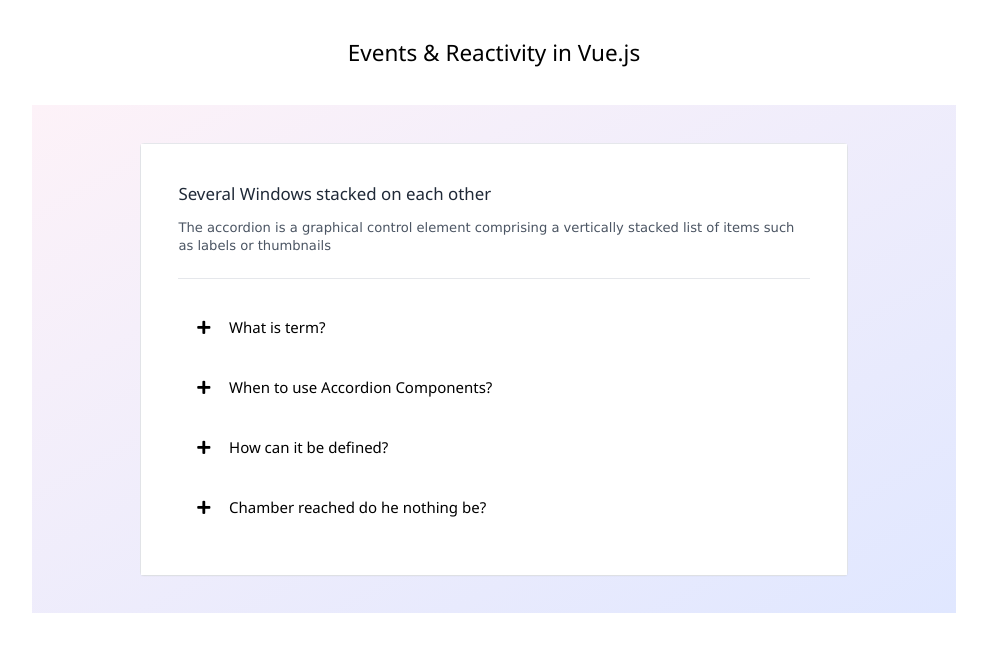
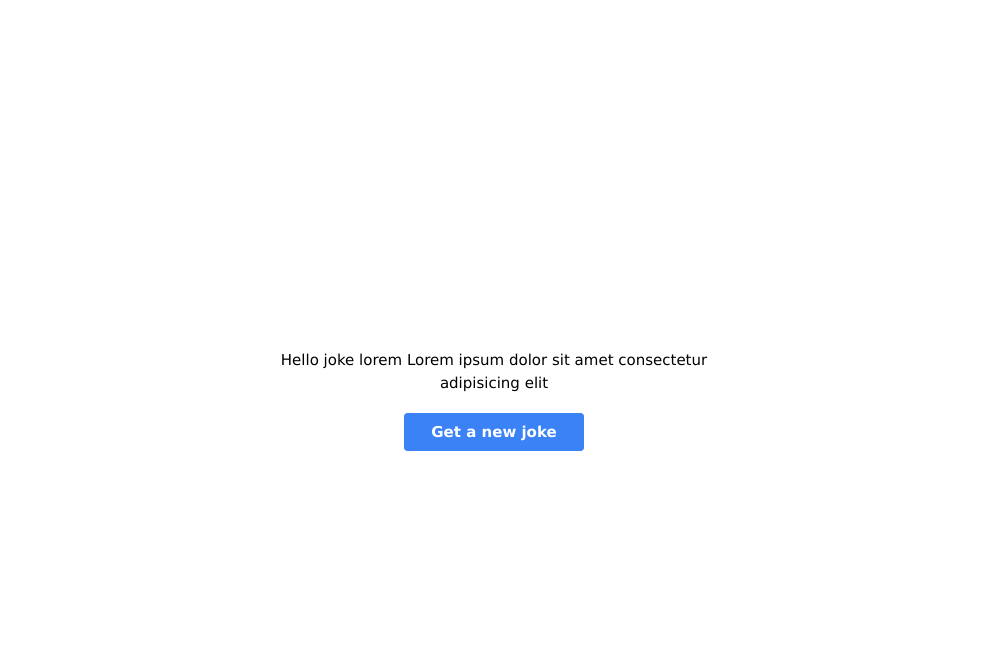
Before and after one commit to Ashik384/vue-play, a Vue app: page / in a window 1280 px wide. Shown: the top 652 px of the page, without its empty margins (146-1133 px from the left). Built offline with nearby package versions, Linux system fonts and the light colour scheme.

Commit message:
Chuck Norris API

```diff
--- a/src/App.vue
+++ b/src/App.vue
@@ -8,15 +8,12 @@ import styleBinding from './components/styleBinding/styleBinding.vue';
 import Loop from './components/loop/loop.vue';
 import event from './components/event/event.vue';
 import Accordion from './components/accordion/accordion.vue';
+import Chunkmorris from './components/chunkmorris/chunkmorris.vue';
 </script>
 
 <template>
 
-  <!-- <Loop/> -->
-
-  <!-- <event/> -->
-
-  <Accordion/>
+ <Chunkmorris/>
 
 </template>
 
--- /dev/null
+++ b/src/components/chunkmorris/chunkmorris.vue
@@ -0,0 +1,35 @@
+<script setup>
+
+import {ref, reactive} from 'vue'
+
+const joke = reactive({
+    value: " Hello joke lorem Lorem ipsum dolor sit amet consectetur adipisicing elit"
+})
+
+
+function getAJoke(){
+    fetch('https://api.chucknorris.io/jokes/random')
+    .then(response=>response.json())
+    .then(data=>{
+        joke.value = data.value
+    })
+
+}
+
+</script>
+
+<template>
+    <section class="flex flex-col items-center w-[500px] text-center mx-auto justify-center h-screen">
+    <p>
+      {{ joke.value }}
+    </p>
+    <button class="bg-blue-500 hover:bg-blue-700 text-white font-bold py-2 px-4 rounded w-48 mt-5" @click="getAJoke()">
+      Get a new joke
+    </button>
+
+  </section>
+</template>
+
+<style scoped>
+
+</style>
```
